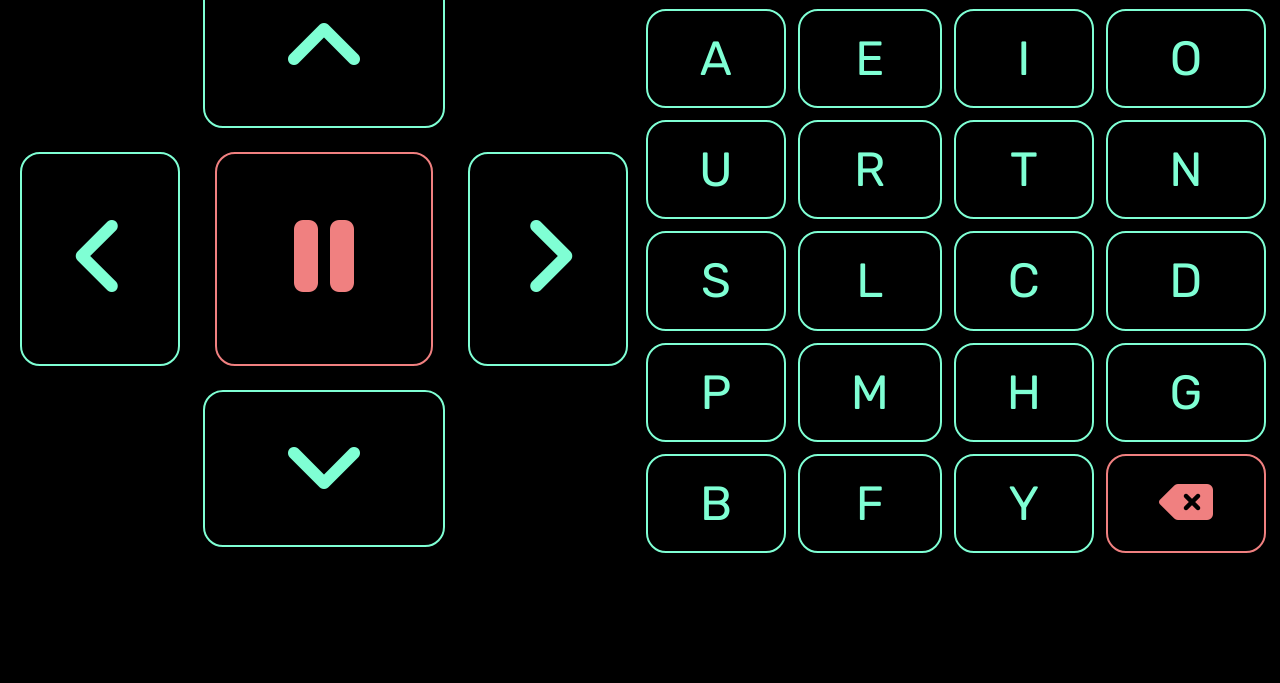
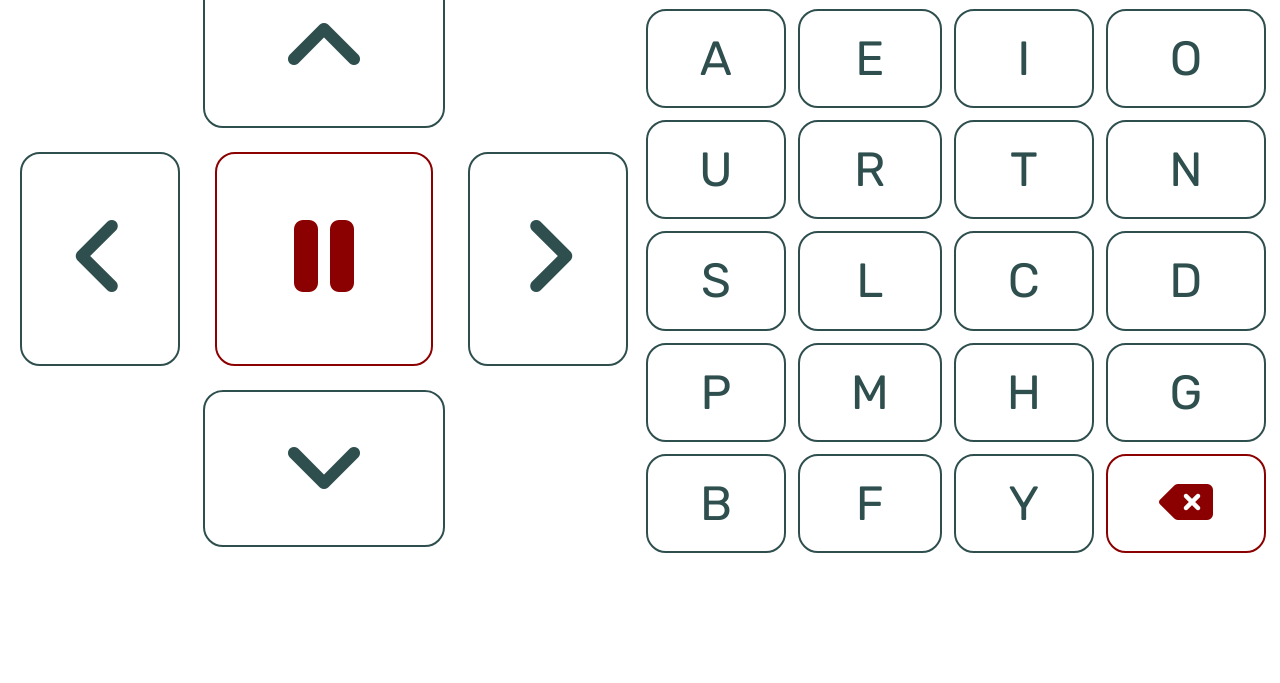
Before and after one commit to SuperAce100/eye-controlled-wheelchair-controls, a website with bundled scripts: page express/index.html in a window 1280 px wide. Shown: the part 117-800 px from the top of the page. Built offline with nearby package versions, Linux system fonts and the light colour scheme.

Commit message:
Updated Modules for MacOS 11

```diff
--- a/express/styles.css
+++ b/express/styles.css
@@ -1,7 +1,7 @@
 body {
-    background-color:black;
+    background-color:white;
     font-family:"Rubik", Lucida Grande, Verdana, sans-serif;
-    color: aquamarine;
+    color: darkslategrey;
     text-align: center;
 
 }
@@ -46,17 +46,17 @@ h1 {
 
 .button {
     border: 2px solid;
-    border-color: aquamarine;
+    border-color: darkslategrey;
     border-radius: 20px;
-    background-color: black;
-    color: aquamarine;
+    background-color: white;
+    color: darkslategrey;
     font-weight: 400;
     font-family:"Rubik", Lucida Grande, Verdana, sans-serif;
 }
 
 .accent {
-    color: lightcoral;
-    border-color: lightcoral;
+    color: darkred;
+    border-color: darkred;
 }
 
 .nav-button {
@@ -65,15 +65,15 @@ h1 {
 }
 
 .button:hover {
-    background-color: aquamarine;
-    color: black;
+    background-color: darkslategrey;
+    color: white;
     transition: 1.8s;
 
 }
 
 .button:active {
-    background-color: teal;
-    color: black;
+    background-color: darkslategrey;
+    color: white;
     transition: 0s;
 }
 
@@ -97,7 +97,7 @@ h1 {
 
 }
 .accent:hover{
-    background-color: lightcoral;
+    background-color: darkred;
 }
 
 .right-button {
```
Also changed, not shown: 1 other file.
